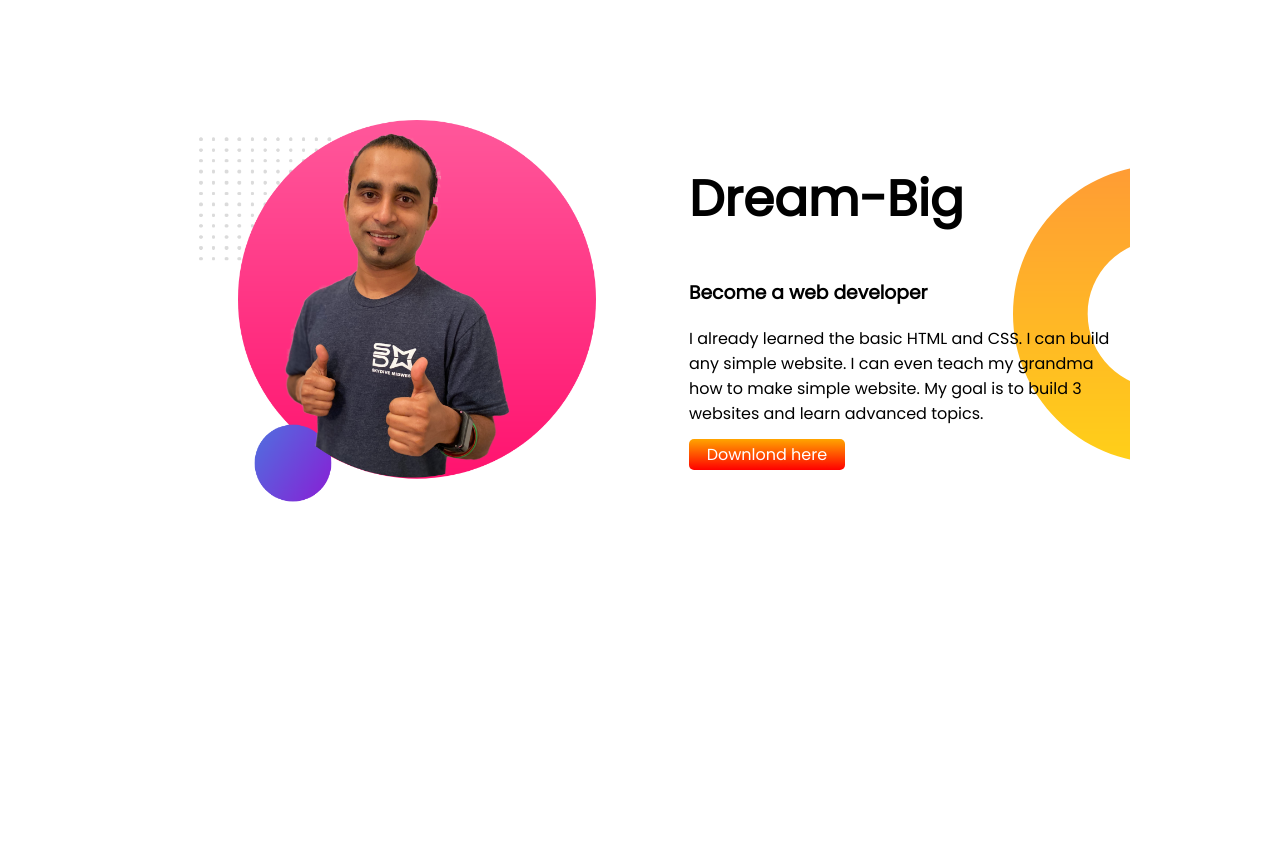
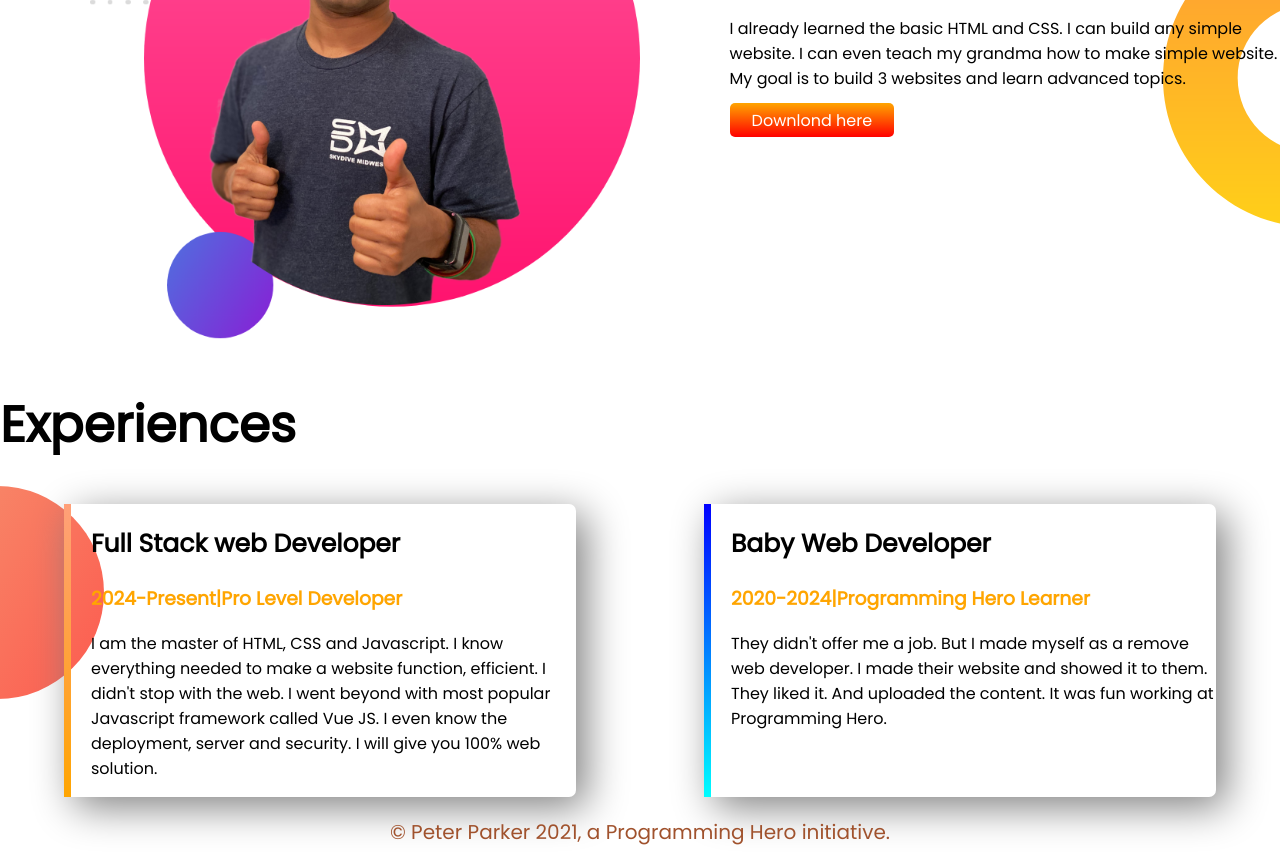
Before and after one commit to nishat12319/developer-portfolio, a plain HTML site: page index.html in a window 1280 px wide. Shown: the part 743-1610 px from the top of the page. Before the commit the page ends 1402 px from the top, so only its background shows below. Drawn offline with Linux system fonts and the light colour scheme.

Commit message:
final word

```diff
--- a/index.html
+++ b/index.html
@@ -16,7 +16,7 @@
 </head>
 
 <body>
-    <section class="top-banner">
+    <section class="top-banner flexible-container">
         <div class="half-width">
             <h1> Welcome to </h1>
             <h1><span class="orange-color">Jhankar Mahbub</span> word! </h1>
@@ -35,7 +35,7 @@
         </div>
 
     </section>
-    <section class="dream-big">
+    <section class="dream-big flexible-container">
         <div class="half-width">
 
             <img src="images/jhankar2.png" alt="">
@@ -51,6 +51,36 @@
                 here</a>
         </div>
     </section>
+    <section class="experience-area">
+        <h1>Experiences</h1>
+        <div class="flexible-container">
+            <div id="full-stack-experience" class="experience-item">
+                <h2> Full Stack web Developer</h2>
+                <h3> <span class="orange-color"> 2024-Present|Pro Level Developer </span> </h3>
+                <p>
+                    I am the master of HTML, CSS and Javascript. I know everything needed to make a website function,
+                    efficient. I didn't stop with the web. I went beyond with most popular Javascript framework called
+                    Vue
+                    JS.
+                    I even know the deployment, server and security. I will give you 100% web solution.
+                </p>
+            </div>
+            <div ID="web-dev-experience" class="experience-item">
+                <h2> Baby Web Developer</h2>
+                <h3> <span class="orange-color"> 2020-2024|Programming Hero Learner</span></h3>
+                <p>
+                    They didn't offer me a job. But I made myself as a remove web developer. I made their website and
+                    showed
+                    it to them. They liked it. And uploaded the content. It was fun working at Programming Hero.
+                </p>
+            </div>
+        </div>
+    </section>
+    <footer>
+        <p>
+            © Peter Parker 2021, a Programming Hero initiative.
+        </p>
+    </footer>
 </body>
 
 </html>
--- a/style.css
+++ b/style.css
@@ -7,20 +7,23 @@ h1{
     font-size: 50px;
 
 }
+h2{
+    font-size: 25px;
+}
 .orange-color{
         color: orange;
 
 }
-section{
+.flexible-container{
     display: flex;
-    margin: 150px;
+    margin: 0%;
 }
 .half-width{
     width:50%;
-    padding-left:5%;
+    padding-left:7%;
 }
 .half-width img{
-    width:90%;
+    width:100%;
 }
 .link-button{
    background-image: linear-gradient(orange,red);
@@ -40,3 +43,36 @@ section{
     background-position: right;
 
 }
+.experience-area{
+    background-image: url(images/exp-bg.png);
+    background-repeat: no-repeat;
+    background-position: left;
+}
+
+.experience-item{
+    width: 40%;
+    margin-right: 5%;
+    margin-left:5% ;
+    padding-left: 20px;
+    border-radius: 7px;
+    box-shadow: 10px 10px 40px gray;
+
+}
+#web-dev-experience{
+    border-left: 7px solid ;
+   border-image: linear-gradient(blue, cyan) ;
+   border-image-slice: 1;
+
+}
+#full-stack-experience{
+    border-left: 7px solid ;
+    border-image: linear-gradient(lightsalmon, orange) ;
+    border-image-slice: 1;
+
+}
+footer p{
+    text-align: center;
+    font-size: 20px;
+    color:sienna;
+
+}
```
